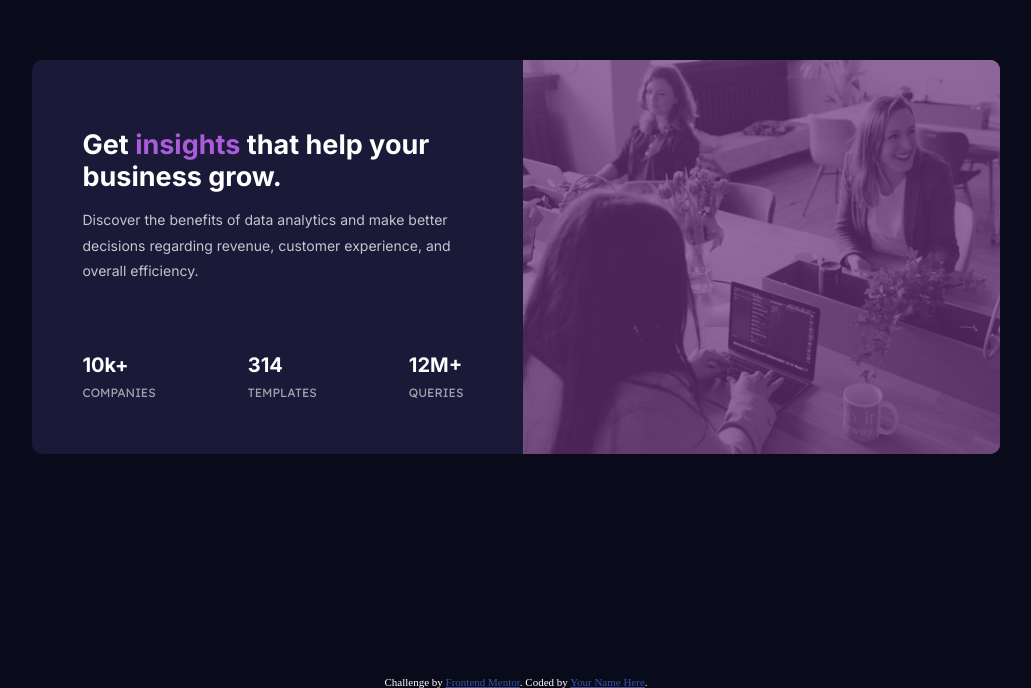
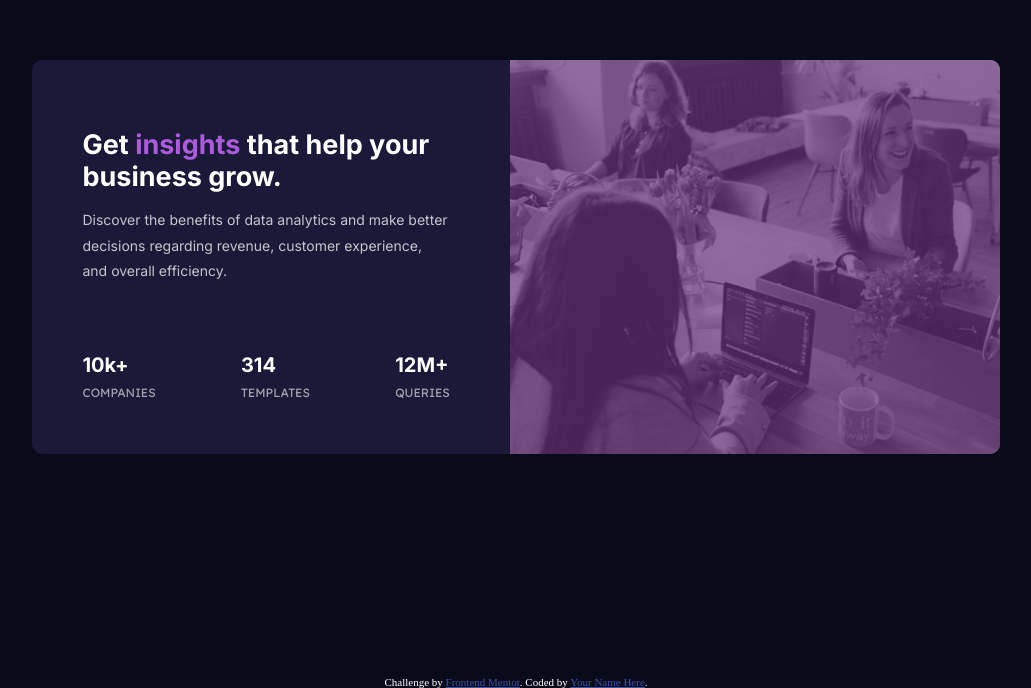
Before and after one commit to riverCodes/stats-preview-card-component, a plain HTML site: page index.html in a window 1280 px wide. Shown: the part 162-850 px from the top of the page, without its empty margins (124-1155 px from the left). Drawn offline with Linux system fonts and the light colour scheme.

Commit message:
Update styles.css

```diff
--- a/styles.css
+++ b/styles.css
@@ -104,7 +104,7 @@ span {
         background-size: cover;
         background-position: 50%;
         background-repeat: no-repeat;
-        flex: 1.25;
+        flex: 1;
         order: 2;
         border-top-left-radius: 0;
         border-top-right-radius: 1rem;
@@ -116,7 +116,7 @@ span {
         border-bottom-right-radius: 1rem;
     }
     .text-container {
-        flex: 1;
+        flex: .75;
         order: 1;
         padding: 0;
         margin: 5rem 0 5rem 5rem;
```
